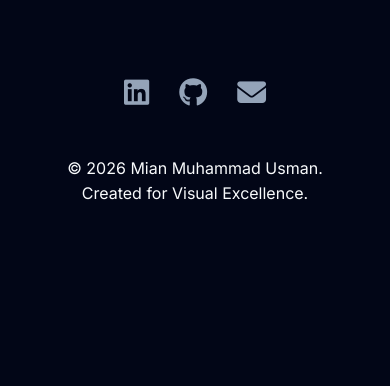
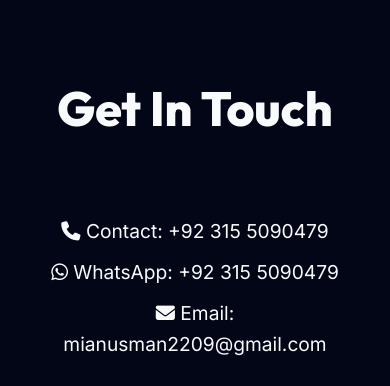
Before and after one commit to MianUsman2209/My-Portfolio-Website, a website built with Vite: page index.html in a window 390 px wide. Shown: the part 6290-6676 px from the top of the page. Before the commit the page ends 6577 px from the top, so only its background shows below. Built offline with nearby package versions, Linux system fonts and the light colour scheme.

Commit message:
Update contact information with phone, WhatsApp, and email

```diff
--- a/index.html
+++ b/index.html
@@ -153,6 +153,20 @@
 
     <footer id="contact">
         <div class="container">
+            <h2 class="section-title" data-aos="fade-up">Get In Touch</h2>
+            <div class="contact-details" data-aos="fade-up" style="margin-bottom: 30px;">
+                <p style="font-size: 1.2rem; margin-bottom: 10px;">
+                    <i class="fas fa-phone"></i> Contact: <a href="tel:+923155090479">+92 315 5090479</a>
+                </p>
+                <p style="font-size: 1.2rem; margin-bottom: 10px;">
+                    <i class="fab fa-whatsapp"></i> WhatsApp: <a href="https://wa.me/923155090479" target="_blank">+92
+                        315 5090479</a>
+                </p>
+                <p style="font-size: 1.2rem; margin-bottom: 30px;">
+                    <i class="fas fa-envelope"></i> Email: <a
+                        href="mailto:mianusman2209@gmail.com">mianusman2209@gmail.com</a>
+                </p>
+            </div>
             <div class="social-links">
                 <a href="https://linkedin.com/in/mian-muhammad-usman-2b308926b" target="_blank"><i
                         class="fab fa-linkedin"></i></a>
```
